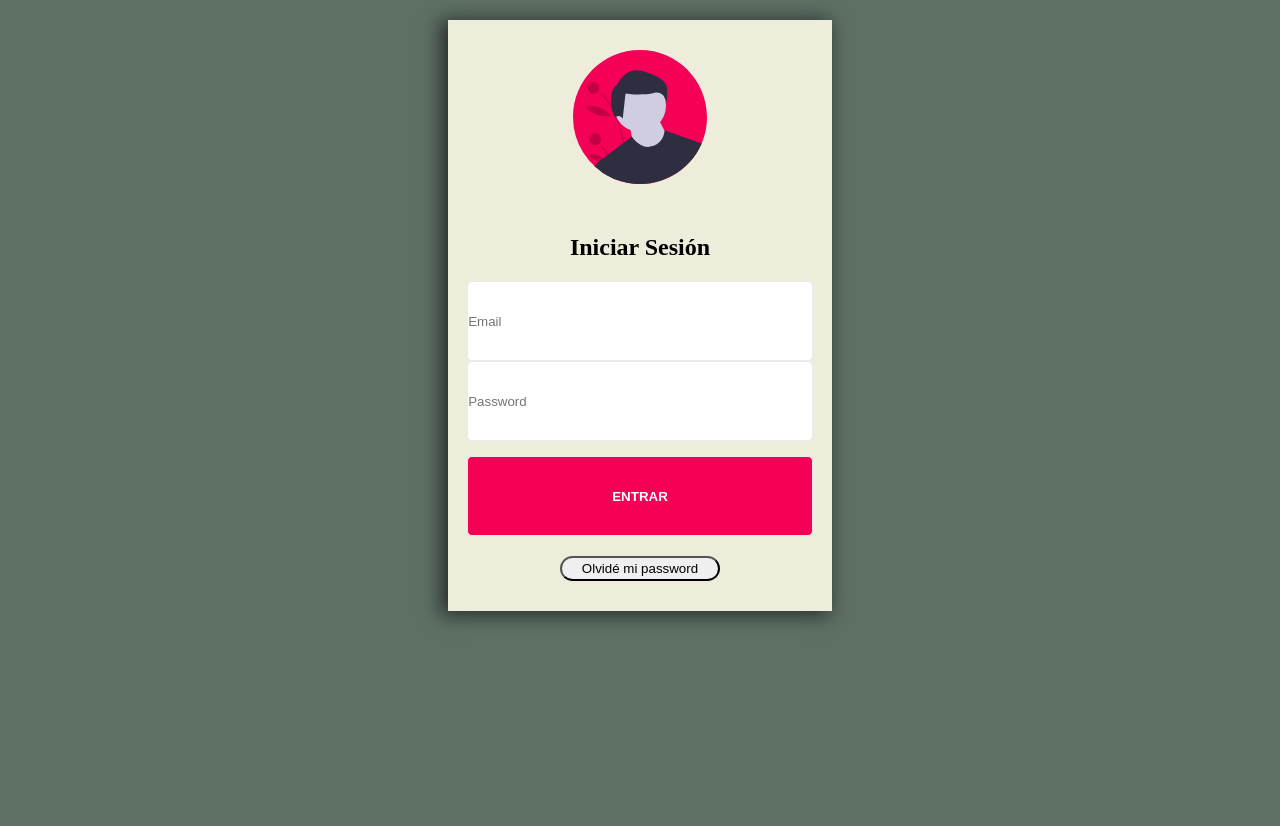
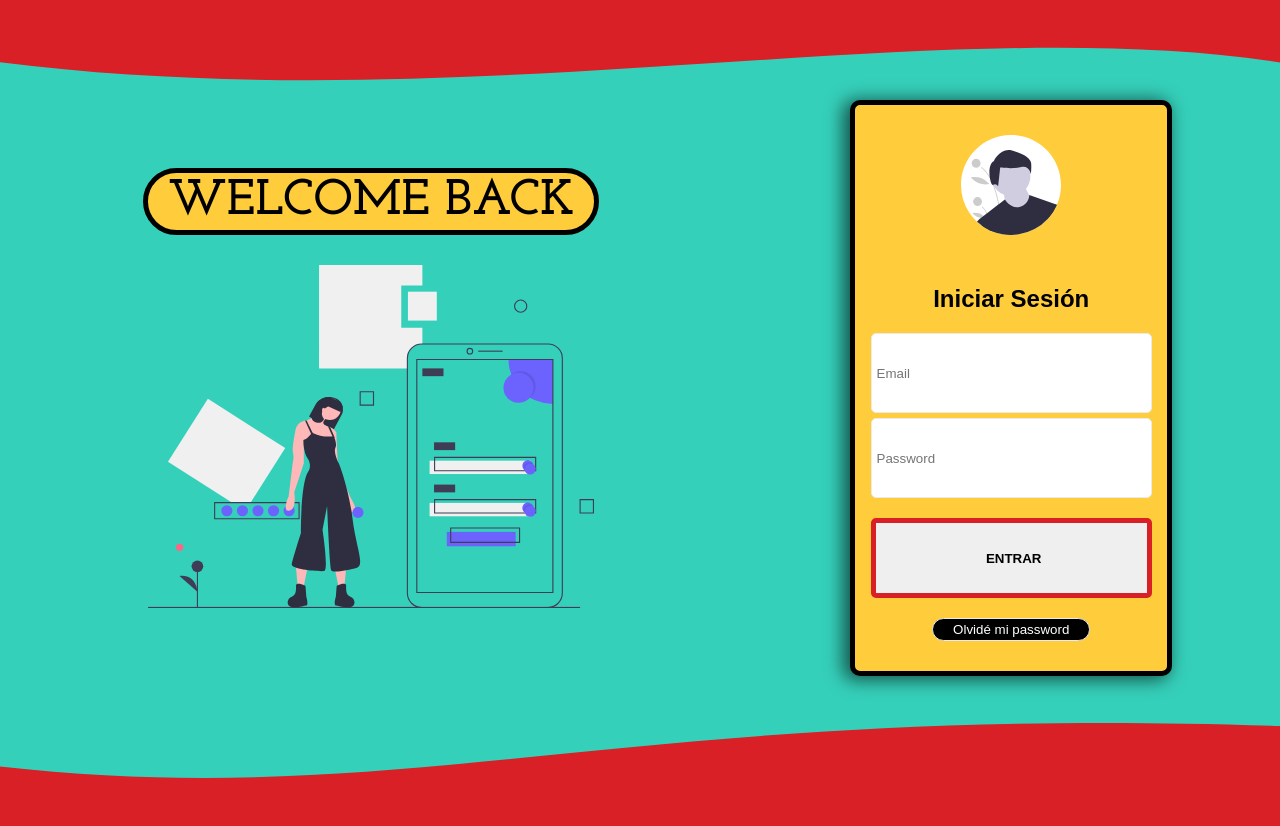
Before and after one commit to anselmo-lucas/camada-codingbootcamp-0417, a plain HTML site: page TP2/index.html in a window 1280 px wide. Before the commit the page ends 800 px from the top, so only its background shows below. Drawn offline with Linux system fonts and the light colour scheme; a web font is replaced by a local one.

Commit message:
Modificaciones al diseño

```diff
--- a/TP2/css/syles.css
+++ b/TP2/css/syles.css
@@ -1,68 +1,109 @@
-*{
+* {
+    padding: 0;
     margin: 0;
-    padding: 0;
     box-sizing: border-box;
     text-decoration: none;
     list-style: none;
+    font-family: 'Gayathri', sans-serif;
 }
 
-body{
-    background-color: #5e6f64;
+body {
+    background-color: #35d0ba;
 }
 
-.contenedor{
-    width: 30%;
-    margin: auto;
-    margin-top: 20px;
-    text-align: center;
-    background-color: #eeecda;
-    -webkit-box-shadow: -5px 2px 18px 2px rgba(0,0,0,0.6);
-    -moz-box-shadow: -5px 2px 18px 2px rgba(0,0,0,0.6);
-    box-shadow: -5px 2px 18px 2px rgba(0,0,0,0.6);
+.contenedor-padre {
+    display: flex;
+    justify-content: space-between;
+    align-items: center;
+}
+
+
+.contenedor-izquierda {
+    width: 58%;
+}
+
+.container-izq {
+    display: flex;
+    flex-direction: column;
+    align-items: center;
+}
+
+.container-izq h1 {
+    font-size: 50px;
+    font-family: 'Josefin Slab', serif;
+    font-weight: 700;
+    border-radius: 60px;
+    padding: 3px 20px;
+    margin-bottom: 30px;
+    background-color: #ffcd3c;
+    border: 5px solid;
 
 }
 
-.user{
-    width: 35%;
+.welcome {
+    width: 60%;
+}
+
+.contenedor-derecha {
+    width: 42%;
+}
+
+
+.container-der {
+
+    width: 60%;
+    margin: auto;
+    text-align: center;
+    background-color: #ffcd3c;
+    -webkit-box-shadow: -5px 2px 18px 2px rgba(0, 0, 0, 0.6);
+    -moz-box-shadow: -5px 2px 18px 2px rgba(0, 0, 0, 0.6);
+    box-shadow: -5px 2px 18px 2px rgba(0, 0, 0, 0.6);
+    border-radius: 10px;
+    border: 5px solid;
+}
+
+.user {
+    width: 32%;
     display: block;
     margin: auto;
     padding-top: 30px;
     margin-bottom: 50px;
 }
 
-.titulo{
+.titulo {
     margin-bottom: 20px;
 }
 
-.formulario{
+.formulario {
     display: flex;
     flex-direction: column;
     align-items: center;
 }
 
-input, .entrar{
+input,
+.entrar {
     height: 10vh;
     width: 90%;
     border-radius: 5px;
     border: 1px solid #eaeaea;
+    padding-left: 5px;
+    margin-bottom: 5px;
 }
 
-.entrar{
+.entrar {
     margin-top: 15px;
     margin-bottom: 20px;
-    background-color: #F50057;
     text-transform: uppercase;
-    color: #fff;
     font-weight: bold;
+    text-align: center;
+    border: 5px solid #d92027;
 }
 
-.pass{
+.pass {
     border-radius: 60px;
     padding: 3px 20px;
     margin-bottom: 30px;
+    background-color: #000;
+    color: #fff;
+    border: 1px solid #eaeaea ;
 }
-
-.link{
-    border: 1px solid red;
-
-}
--- a/TP2/index.html
+++ b/TP2/index.html
@@ -1,14 +1,38 @@
 <!DOCTYPE html>
 <html lang="es">
+
 <head>
     <meta charset="UTF-8">
     <meta name="viewport" content="width=device-width, initial-scale=1.0">
     <title>Landing Login</title>
     <link rel="stylesheet" href="css/syles.css">
-</head>
+    <link href="https://fonts.googleapis.com/css2?family=Josefin+Slab:wght@700&family=Gayathri&family=Roboto&display=swap" rel="stylesheet">
+
 <body>
-    <section class="contenedor">
-        <img class="user" src="img/user.svg" alt="">
+
+    <header>
+        <div style="height: 100px; overflow: hidden; float: top;" ><svg viewBox="0 0 500 150" preserveAspectRatio="none" style="height: 100%; width: 100%;"><path d="M-119.35,-5.42 C118.79,284.70 366.53,-40.95 531.88,117.92 L551.06,-119.89 L0.00,0.00 Z" style="stroke: none; fill:#d92027;"></path></svg></div>
+    </header>
+
+
+
+
+    <section class="contenedor-padre">
+
+
+
+        <div class="contenedor-izquierda">
+            <div class="container-izq">
+                <h1>WELCOME BACK</h1>
+                <img class="welcome" src="img/mobile_login.svg" alt="">
+
+            </div>
+        </div>
+
+
+        <div class="contenedor-derecha">
+            <div class="container-der">
+                <img class="user" src="img/avatar-blanco.svg" alt="">
                 <h1 class="titulo">Iniciar Sesión</h1>
 
                 <form class="formulario" action="">
@@ -18,6 +42,18 @@
                 </form>
 
                 <button class="pass">Olvidé mi password</button>
+            </div>
+
+        </div>
     </section>
+
+    <footer>
+        <div style="height: 150px; overflow: hidden;"><svg viewBox="0 0 500 150" preserveAspectRatio="none"
+            style="height: 100%; width: 100%;">
+            <path d="M-29.62,80.42 C149.99,150.00 231.65,26.14 500.00,49.98 L500.00,150.00 L0.00,150.00 Z"
+                style="stroke: none; fill: #d92027;"></path>
+        </svg></div>
+    </footer>
 </body>
+
 </html>
```
Also changed, not shown: TP2/img/avatar-blanco.svg (added), TP2/img/mobile_login.svg (added), TP2/img/user.svg (deleted). Lines whose indentation alone changed are shown as unchanged.
